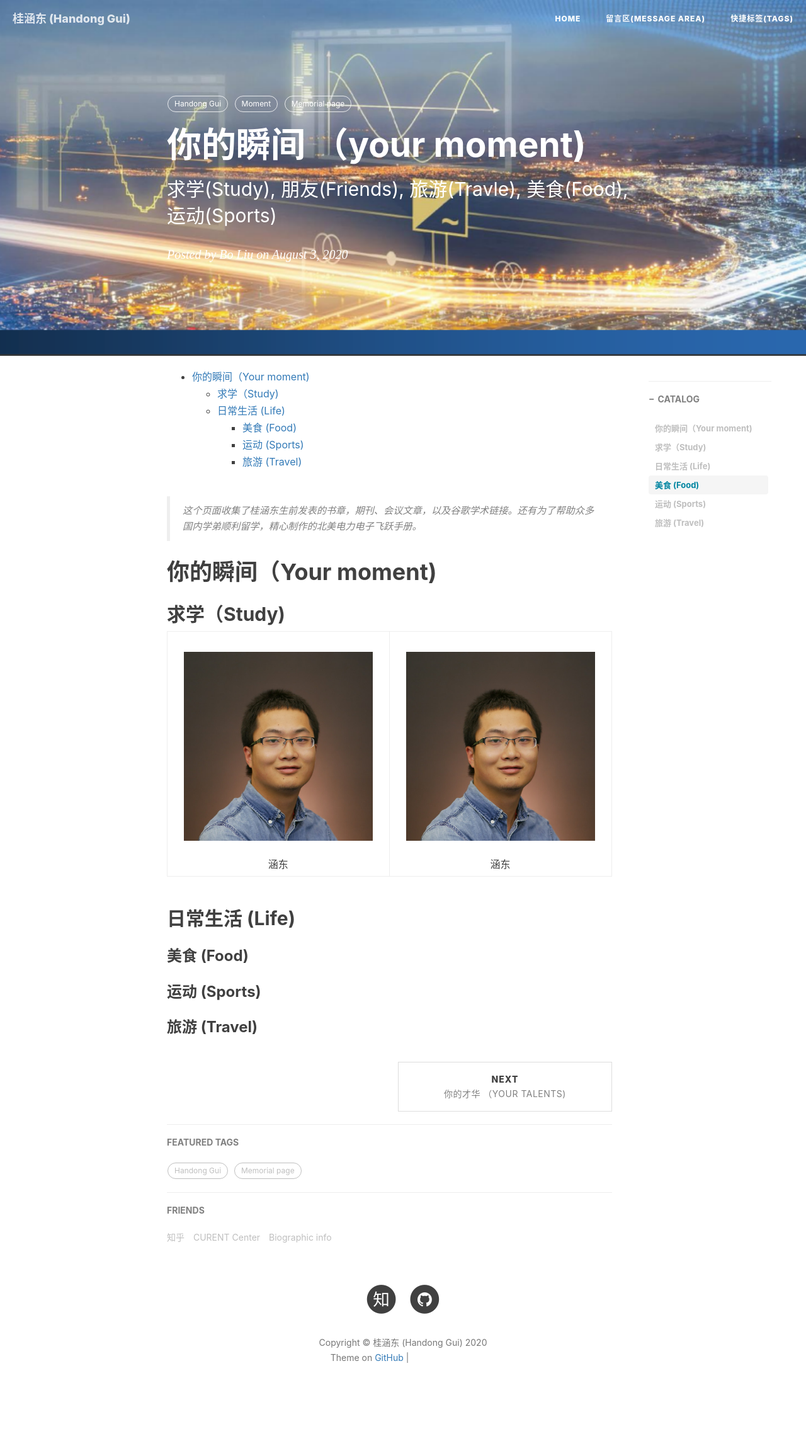
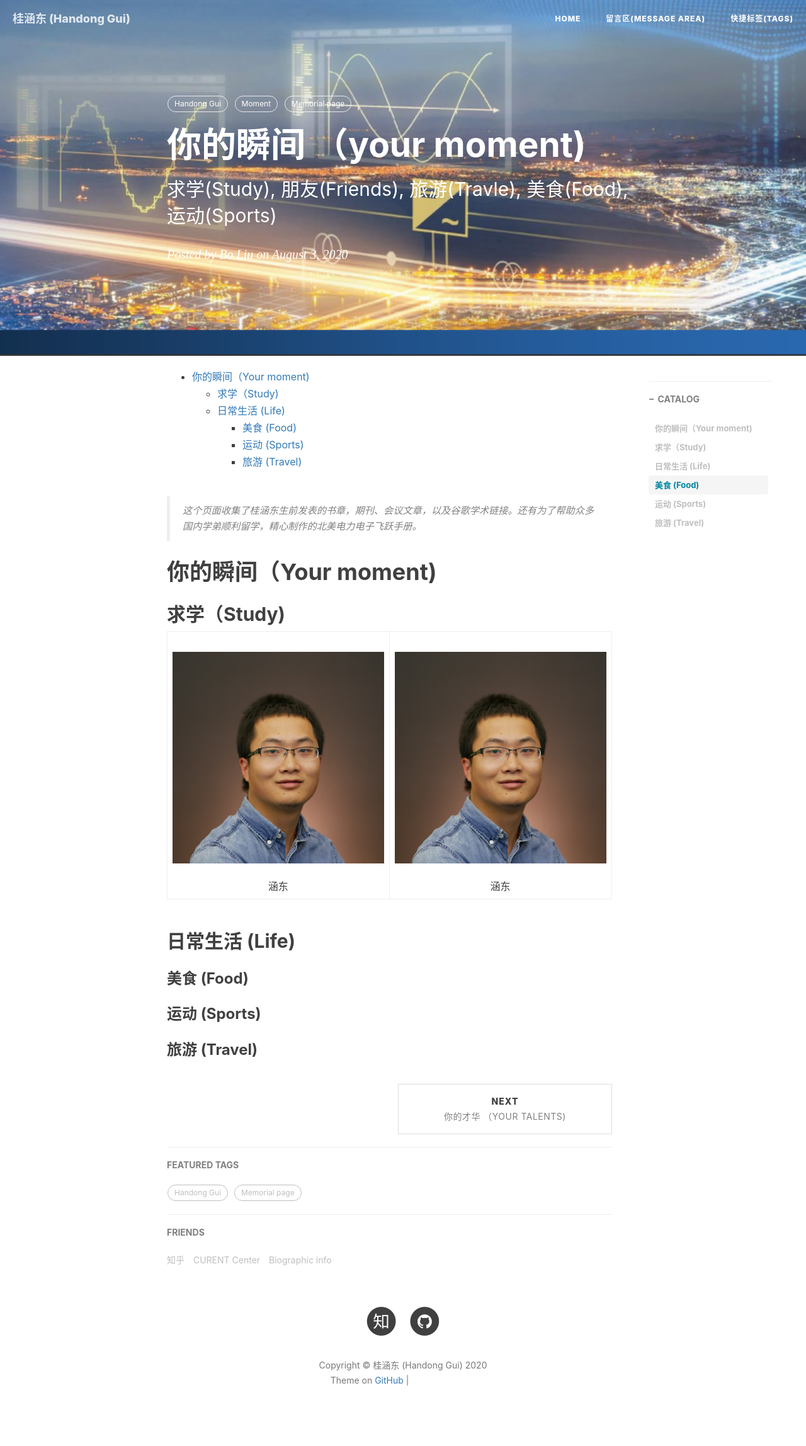
Before and after one commit to HandongGui/HandongGui.github.io, a Jekyll site: the page built from _posts/2020-08-03-Moment.md, in a window 1280 px wide. Shown: the whole page at 63% size. Built offline with Jekyll 4.4.1, drawn with Linux system fonts in a browser that asks for light colours; nearby versions of some CDN libraries; comment, search, counter and statistics services are not loaded; before the commit the page ends 2260 px from its top, so only the background shows below that; grey boxes are pictures that could not be loaded.

Commit message:
Update 2020-08-03-Moment.md

```diff
--- a/_posts/2020-08-03-Moment.md
+++ b/_posts/2020-08-03-Moment.md
@@ -24,8 +24,8 @@ tags:
 
 <table>
     <tr>
-        <td ><center><img src="../../../../img/moment/1portrait.jpg" width="300"/> 涵东 </center></td>
-        <td ><center><img src="../../../../img/moment/1portrait.jpg" width="300"/> 涵东 </center></td>
+        <td ><center><img src="../../../../img/moment/1portrait.jpg"> 涵东 </center></td>
+        <td ><center><img src="../../../../img/moment/1portrait.jpg"> 涵东 </center></td>
     </tr>
 </table>
 
```
